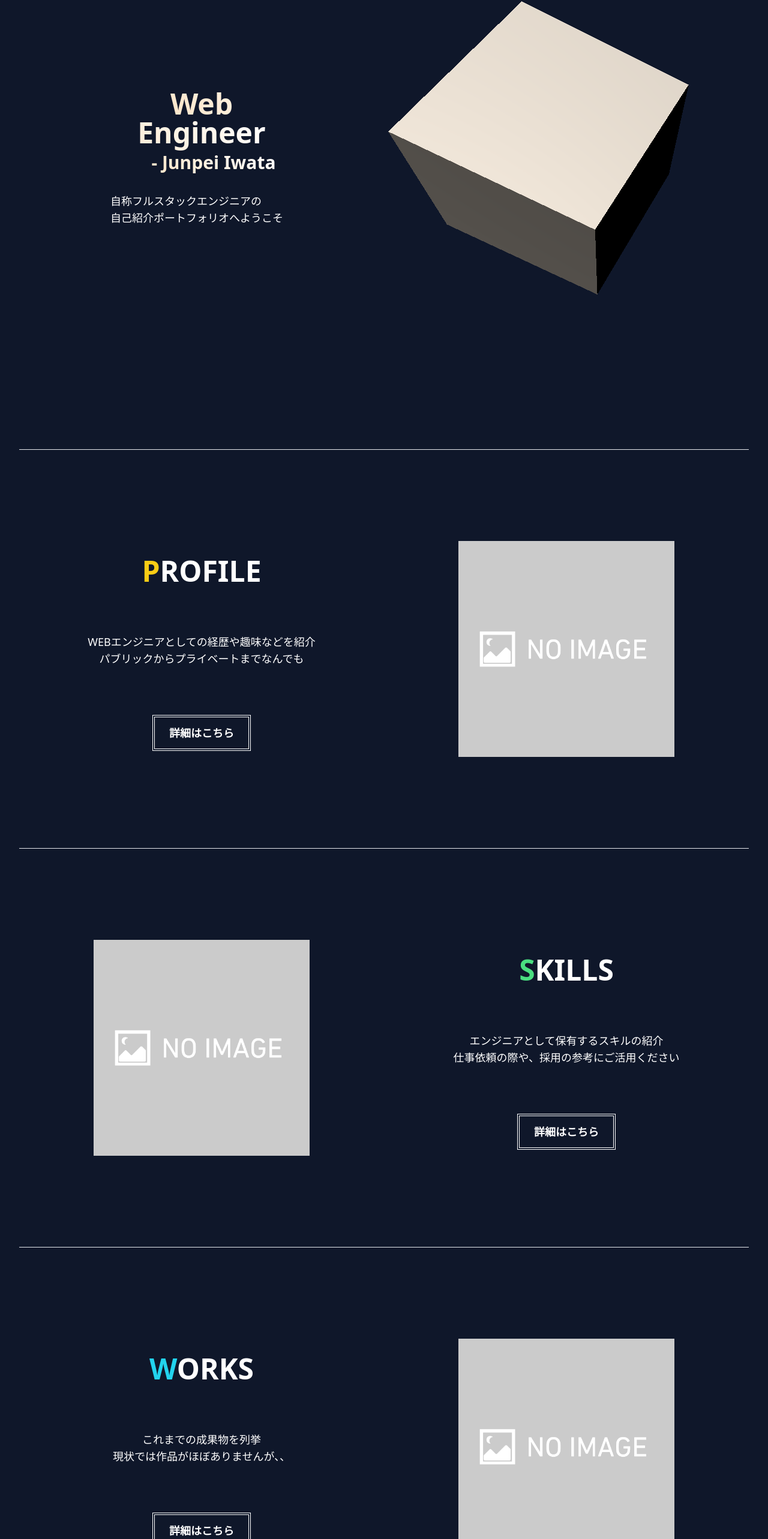
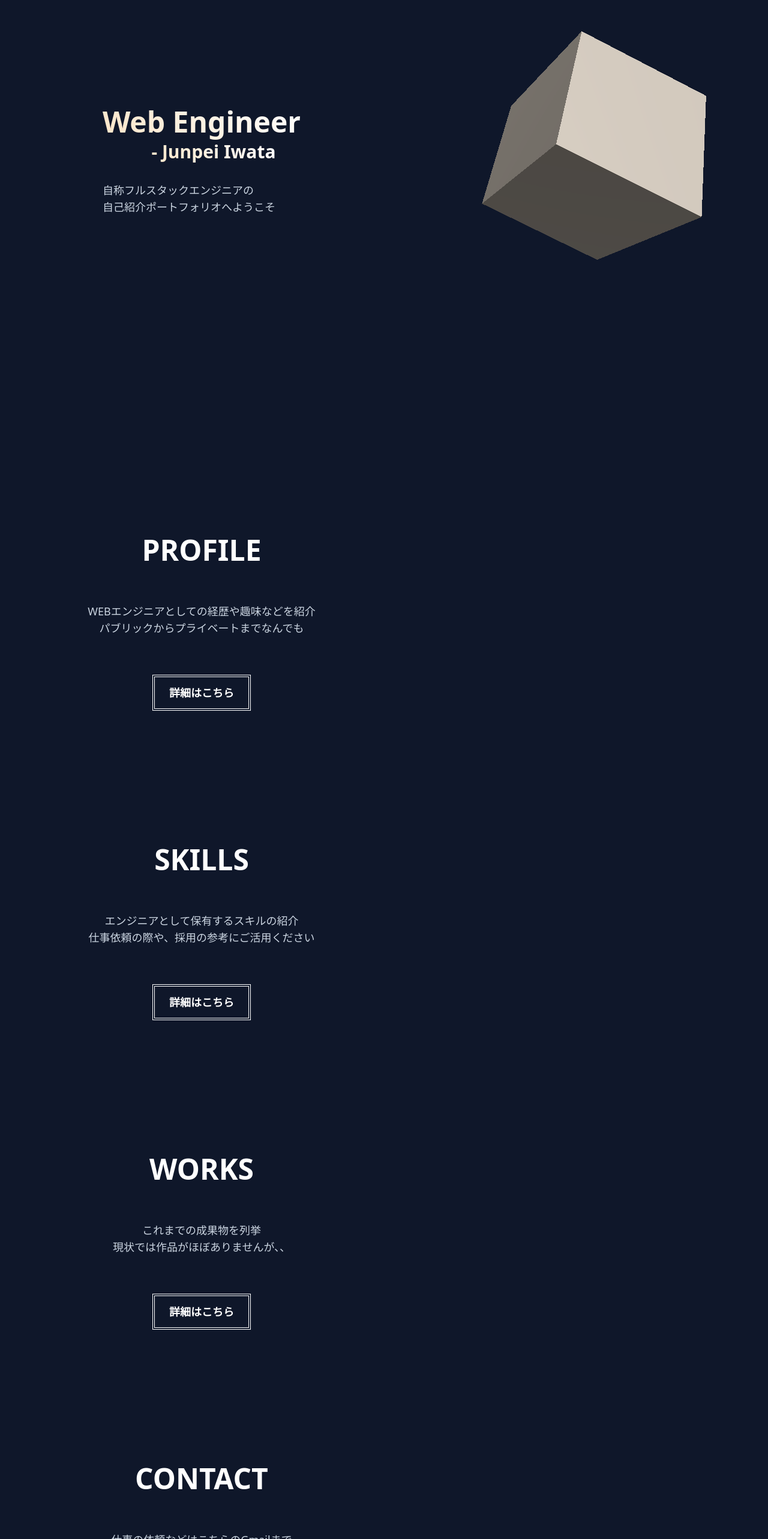
Before and after one commit to IJproject/introduce-myself-portfolio, a Nuxt app: page /home in a window 1280 px wide. Shown: the part 147-2713 px from the top of the page at 60% size. Built offline with nearby package versions, Linux system fonts and the light colour scheme.

Commit message:
コンポーネントに分離

```diff
--- a/app.vue
+++ b/app.vue
@@ -1,5 +1,10 @@
-<script setup>
-
+<script setup >
+useHead({
+    title: 'Junpei Iwata',
+    meta: [
+        { name: 'description', content: 'web enjineer portfolio' }
+    ],
+})
 </script>
 
 <template>
--- /dev/null
+++ b/components/Section.vue
@@ -0,0 +1,24 @@
+<script setup>
+import { ref } from 'vue'
+const props = defineProps(['section'])
+
+// titleの編集
+const titleArray = [
+    props.section.title.charAt(0),
+    props.section.title.slice(1)
+]
+
+const className = `text-${props.section.color}-400`
+
+// contentの編集
+</script>
+
+<template>
+    <div class="text-center my-56">
+        <h3 class="text-5xl font-bold my-4"><span :class=className>{{ titleArray[0] }}</span>{{ titleArray[1] }}</h3>
+        <div class="my-16 text-lg">
+            <p v-for="content in section.content" :key=content class="text-slate-300">{{ content }}</p>
+        </div>
+        <NuxtLink :to=section.url class="inline-block px-6 py-3 text-lg font-bold border-4 border-double border-white hover:bg-white hover:text-black duration-300">詳細はこちら</NuxtLink>
+    </div>
+</template>
--- /dev/null
+++ b/components/Works.vue
@@ -0,0 +1,16 @@
+<script setup>
+const props = defineProps(['works'])
+</script>
+
+<template>
+    <div v-if="works.length !== 0">
+        <div v-for="work in works" :key="work.title" class="text-center">
+            <img :src=work.imgUrl  class="block mx-auto h-auto w-72 col-span-1" />
+            <h4>{{ work.title }}</h4>
+            <p>{{ work.content }}</p>
+        </div>
+    </div>
+    <div v-else>
+        <h4 class="text-center my-10">まだ作品がありません</h4>
+    </div>
+</template>
--- a/layouts/default.vue
+++ b/layouts/default.vue
@@ -40,7 +40,7 @@ const mobileMenuOpen = ref(false)
         </div>
     </header>
 
-    <main class="px-8 pt-24 w-screen overflow-hidden">
+    <main class="px-8 pt-24 w-screen min-h-screen overflow-hidden">
         <slot />
     </main>
 
--- a/pages/home/index.vue
+++ b/pages/home/index.vue
@@ -1,6 +1,13 @@
 <script setup>
 import { ref, onMounted } from 'vue'
 import { Scene, PerspectiveCamera, WebGLRenderer, BoxGeometry, MeshStandardMaterial, Mesh, DirectionalLight, Color } from 'three'
+
+const section = [
+    {title: 'PROFILE', content: ['WEBエンジニアとしての経歴や趣味などを紹介', 'パブリックからプライベートまでなんでも'], url: 'profile', color: 'yellow'},
+    {title: 'SKILLS', content: ['エンジニアとして保有するスキルの紹介', '仕事依頼の際や、採用の参考にご活用ください'], url: 'skills', color: 'green'},
+    {title: 'WORKS', content: ['これまでの成果物を列挙', '現状では作品がほぼありませんが、、'], url: 'works', color: 'cyan'},
+    {title: 'CONTACT', content: ['仕事の依頼などはこちらのGmailまで', 'その他SNSなども興味あれば'], url: 'contact', color: 'pink'},
+]
 
 let scene, sizes, camera, renderer, geometry, material, mesh, directionalLight
 
@@ -14,14 +21,14 @@ const init = () => {
     };
 
     camera = new PerspectiveCamera(50, sizes.width / sizes.height, 0.1, 100);
-    camera.position.set(1.2, -0.3, 3)
+    camera.position.set(-1.2, 0, 3)
     scene.add(camera);
 
     renderer = new WebGLRenderer({ alpha: true })
     renderer.setSize(sizes.width, sizes.height)
     renderer.setPixelRatio(window.devicePixelRatio)
 
-    geometry = new BoxGeometry( 1, 1, 1 );
+    geometry = new BoxGeometry( .8, .8, .8 );
 
     material = new MeshStandardMaterial();
     material.roughness = 0.7
@@ -91,65 +98,23 @@ onMounted(() => {
 
 <template>
     <NuxtLayout>
-        <div>
-            <div class="h-screen w-full grid grid-cols-2">
-                <div class="col-span-1 h-full relative">
-                    <div class="absolute top-1/4 left-1/2 -translate-x-1/2">
-                        <p class="text-center text-5xl font-bold"><a class="gradient-text">Web Engineer</a></p>
-                        <p class="text-center text-3xl font-bold mt-2 ml-10"><a class="gradient-text">- Junpei Iwata</a></p>
-                        <p class="text-lg mt-8">
-                            自称フルスタックエンジニアの<br>
-                            自己紹介ポートフォリオへようこそ<br>
-                        </p>
-                    </div>
-                </div>
-                <div id="homeGL" class="col-span-1 overflow-hidden"></div>
-            </div>
-            <hr>
-            <div class="my-8 text-center">
-                <div class="grid grid-cols-2">
-                    <div class="col-span-1 order-1 my-auto">
-                        <h3 class="text-5xl font-bold my-4"><span class="text-yellow-400">P</span>ROFILE</h3>
-                        <p class="my-20 text-lg">WEBエンジニアとしての経歴や趣味などを紹介<br>パブリックからプライベートまでなんでも</p>
-                        <NuxtLink to="profile" class="inline-block px-6 py-3 text-lg font-bold border-4 border-double border-white hover:bg-white hover:text-black duration-300">詳細はこちら</NuxtLink>
-                    </div>
-                    <img src="/img/no-image.png" alt="profile photo" class="block col-span-1 order-2 mx-auto my-auto h-3/5" />
+        <div class="md:w-1/2 -mt-20">
+            <div class="h-screen w-full flex justify-center items-center">
+                <div class="">
+                    <p class="text-center text-5xl font-bold"><a class="gradient-text">Web Engineer</a></p>
+                    <p class="text-center text-3xl font-bold mt-2 ml-10"><a class="gradient-text">- Junpei Iwata</a></p>
+                    <p class="text-lg text-slate-300 mt-8">
+                        自称フルスタックエンジニアの<br>
+                        自己紹介ポートフォリオへようこそ<br>
+                    </p>
                 </div>
             </div>
-            <hr>
-            <div class="my-8 text-center">
-                <div class="grid grid-cols-2">
-                    <div class="col-span-1 order-2 my-auto">
-                        <h3 class="text-5xl font-bold my-4"><span class="text-green-400">S</span>KILLS</h3>
-                        <p class="my-20 text-lg">エンジニアとして保有するスキルの紹介<br>仕事依頼の際や、採用の参考にご活用ください</p>
-                        <NuxtLink to="skills" class="inline-block px-6 py-3 text-lg font-bold border-4 border-double border-white hover:bg-white hover:text-black duration-300">詳細はこちら</NuxtLink>
-                    </div>
-                    <img src="/img/no-image.png" alt="profile photo" class="block col-span-1 order-1 mx-auto my-auto h-3/5" />
-                </div>
-            </div>
-            <hr>
-            <div class="my-8 text-center">
-                <div class="grid grid-cols-2">
-                    <div class="col-span-1 order-1 my-auto">
-                        <h3 class="text-5xl font-bold my-4"><span class="text-cyan-400">W</span>ORKS</h3>
-                        <p class="my-20 text-lg">これまでの成果物を列挙<br>現状では作品がほぼありませんが、、</p>
-                        <NuxtLink to="works" class="inline-block px-6 py-3 text-lg font-bold border-4 border-double border-white hover:bg-white hover:text-black duration-300">詳細はこちら</NuxtLink>
-                    </div>
-                    <img src="/img/no-image.png" alt="profile photo" class="block col-span-1 order-2 mx-auto my-auto h-3/5" />
-                </div>
-            </div>
-            <hr>
-            <div class="my-8 text-center">
-                <div class="grid grid-cols-2">
-                    <div class="col-span-1 order-2 my-auto">
-                        <h3 class="text-5xl font-bold my-4"><span class="text-pink-400">C</span>ONTACT</h3>
-                        <p class="my-20 text-lg">仕事の依頼などはこちらのGmailまで<br>その他SNSなども興味あれば</p>
-                        <NuxtLink to="contact" class="inline-block px-6 py-3 text-lg font-bold border-4 border-double border-white hover:bg-white hover:text-black duration-300">詳細はこちら</NuxtLink>
-                    </div>
-                    <img src="/img/no-image.png" alt="profile photo" class="block col-span-1 order-1 mx-auto my-auto h-3/5" />
-                </div>
-            </div>
+            <Section :section=section[0] />
+            <Section :section=section[1] />
+            <Section :section=section[2] />
+            <Section :section=section[3] />
         </div>
+        <div id="homeGL" class="fixed top-0 left-0 pointer-events-none"></div>
     </NuxtLayout>
 </template>
 
--- a/pages/skills/index.vue
+++ b/pages/skills/index.vue
@@ -29,6 +29,7 @@ const purelanguages = [
 const supportTool = [
     { name: 'Git/GitHub', level: 70, imgUrl: '/img/logo/git.png', workUrl: '' },
     { name: 'AWS', level: 10, imgUrl: '/img/logo/aws.png', workUrl: '' },
+    { name: 'MySQL', level: 40, imgUrl: '/img/logo/mysql.png', workUrl: '' },
     { name: 'Docker', level: 5, imgUrl: '/img/logo/docker.png', workUrl: '' },
 ]
 
--- a/pages/works/index.vue
+++ b/pages/works/index.vue
@@ -1,9 +1,15 @@
 <script setup>
+import { ref } from 'vue'
+import Works from '/components/Works.vue';
 
+const business = []
 </script>
 
 <template>
     <NuxtLayout>
-        <div>works/index.vueの記述</div>
+        <div class="w-full mb-20">
+            <h3 class="text-5xl text-center font-bold my-10">業務</h3>
+            <Works :works=business />
+        </div>
     </NuxtLayout>
 </template>
```
Also changed, not shown: public/img/logo/mysql.png (added), public/img/works/password-generator.png (added).
